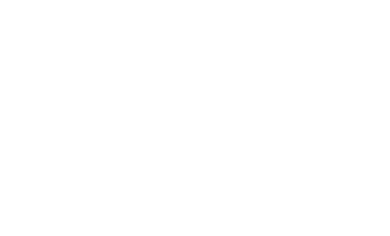
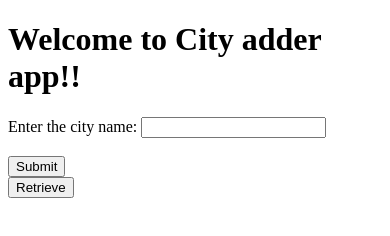
Before and after one commit to aryan00011/Connected-Merchant, a plain HTML site: page Merchants App/index.html in a window 390 px wide. Drawn offline with Linux system fonts and the light colour scheme; some packages are replaced by stand-ins of ours.

Commit message:
Changes made by Amit Panchal (apanchal@csumb.edu).

```diff
--- a/Merchants App/index.html
+++ b/Merchants App/index.html
@@ -4,13 +4,19 @@
     <title></title>
     <meta charset="utf-8" />
     <link href="kendo/styles/kendo.mobile.all.min.css" rel="stylesheet" />
-
+    <link rel="stylesheet" type="text/css" href="kendo/styles/css/StyleSheet.css">
     <script src="cordova.js"></script>
     <script src="kendo/js/jquery.min.js"></script>
     <script src="kendo/js/kendo.mobile.min.js"></script>
-
 </head>
 <body>
-
+    <h1>Welcome to City adder app!!</h1>
+    <form>
+        Enter the city name:
+        <input type="text" name="cityname">
+        <br><br>
+        <input type="submit" name="submit">
+    </form>
+    <button type="button">Retrieve</button>
 </body>
 </html>
--- /dev/null
+++ b/Merchants App/kendo/styles/css/StyleSheet.css
@@ -0,0 +1,2 @@
+button { display:inline;
+}
```
Also changed, not shown: 2 other files.
